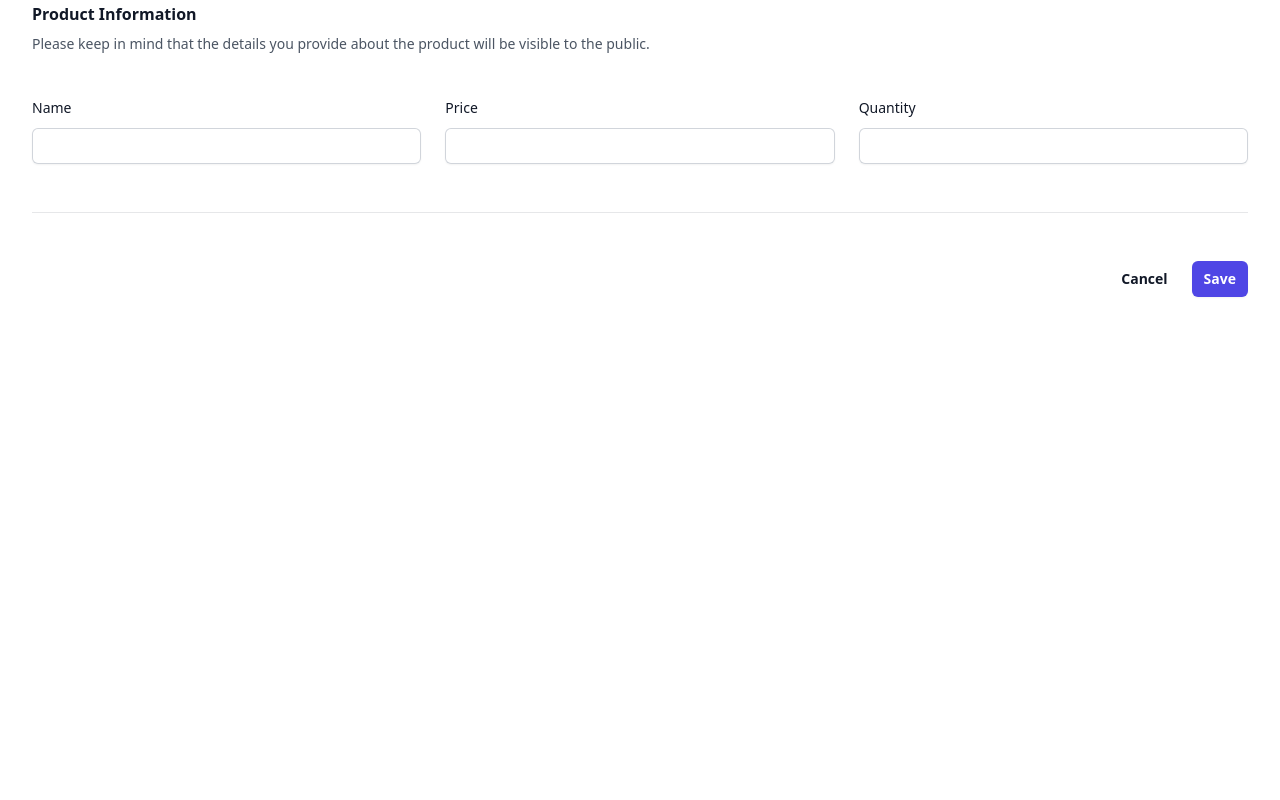
After one commit to iambasanta/internship, a Node server app: template task5/views/products/edit.ejs in a window 1280 px wide. The commit adds this page. Run offline with Node 20, Linux system fonts and the light colour scheme; the template is opened without the code that fills it, so the values that code supplies are empty; some libraries are stand-ins or nearby versions.

Commit message:
Implement edit and delete functionality

```diff
--- /dev/null
+++ b/task5/views/products/edit.ejs
@@ -0,0 +1,52 @@
+<!DOCTYPE html>
+<html class="h-full bg-white" lang="en">
+    <head>
+        <title>Products | Edit</title>
+        <meta charset="UTF-8">
+        <meta name="viewport" content="width=device-width, initial-scale=1">
+        <script src="https://cdn.tailwindcss.com?plugins=forms"></script>
+    </head>
+    <body class="h-full">
+
+        <div class="px-4 sm:px-6 lg:px-8 max-w-7xl mx-auto">
+            <form action="/products/create" method="POST">
+            <input type="hidden" name="_method" value="PUT">
+                <div class="space-y-12">
+
+                    <div class="border-b border-gray-900/10 pb-12">
+                        <h2 class="text-base font-semibold leading-7 text-gray-900">Product Information</h2>
+                        <p class="mt-1 text-sm leading-6 text-gray-600">Please keep in mind that the details you provide about the product will be visible to the public.</p>
+
+                        <div class="mt-10 grid grid-cols-1 gap-x-6 gap-y-8 sm:grid-cols-6">
+
+                            <div class="sm:col-span-2 sm:col-start-1">
+                                <label for="name" class="block text-sm font-medium leading-6 text-gray-900">Name</label>
+                                <div class="mt-2">
+                                    <input type="text" name="name" id="name" class="block w-full rounded-md border-0 py-1.5 text-gray-900 shadow-sm ring-1 ring-inset ring-gray-300 placeholder:text-gray-400 focus:ring-2 focus:ring-inset focus:ring-indigo-600 sm:text-sm sm:leading-6" value="<%= product.name %>">
+                                </div>
+                            </div>
+
+                            <div class="sm:col-span-2">
+                                <label for="price" class="block text-sm font-medium leading-6 text-gray-900">Price</label>
+                                <div class="mt-2">
+                                    <input type="number" name="price" id="price" class="block w-full rounded-md border-0 py-1.5 text-gray-900 shadow-sm ring-1 ring-inset ring-gray-300 placeholder:text-gray-400 focus:ring-2 focus:ring-inset focus:ring-indigo-600 sm:text-sm sm:leading-6" value="<%= product.price %>">
+                                </div>
+                            </div>
+
+                            <div class="sm:col-span-2">
+                                <label for="quantity" class="block text-sm font-medium leading-6 text-gray-900">Quantity</label>
+                                <div class="mt-2">
+                                    <input type="number" name="quantity" id="quantity" autocomplete="quantity" class="block w-full rounded-md border-0 py-1.5 text-gray-900 shadow-sm ring-1 ring-inset ring-gray-300 placeholder:text-gray-400 focus:ring-2 focus:ring-inset focus:ring-indigo-600 sm:text-sm sm:leading-6" value="<%= product.quantity %>">
+                                </div>
+                            </div>
+                        </div>
+                    </div>
+
+                    <div class="mt-6 flex items-center justify-end gap-x-6">
+                        <a href="/products" class="text-sm font-semibold leading-6 text-gray-900">Cancel</a>
+                        <button type="submit" class="rounded-md bg-indigo-600 px-3 py-2 text-sm font-semibold text-white shadow-sm hover:bg-indigo-500 focus-visible:outline focus-visible:outline-2 focus-visible:outline-offset-2 focus-visible:outline-indigo-600">Save</button>
+                    </div>
+            </form>
+        </div>
+    </body>
+</html>
```
Also changed, not shown: task5/controllers/product.js (+40 -1 lines), task5/routes/products.js (+11 -1 lines), task5/views/products/index.ejs (+9 -2 lines).
